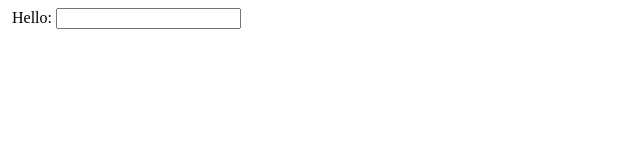
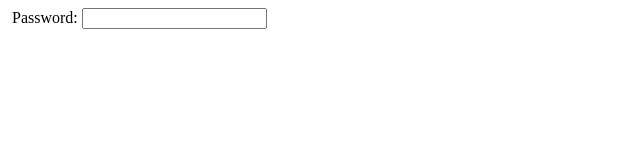
Before and after one commit to ebrahim-b/web_development, a plain HTML site: page index.html in a window 1280 px wide. Shown: the full height of the page, 0-640 px from the left. Drawn offline with Linux system fonts and the light colour scheme.

Commit message:
Update index.html

```diff
--- a/index.html
+++ b/index.html
@@ -6,7 +6,7 @@
     </head>
     <body>
         <form action=".">
-    ‌        <label >Hello:</label>
+    ‌        <label >Password:</label>
             <input type="password" name="" id="">
         </form>
     </body>
```
